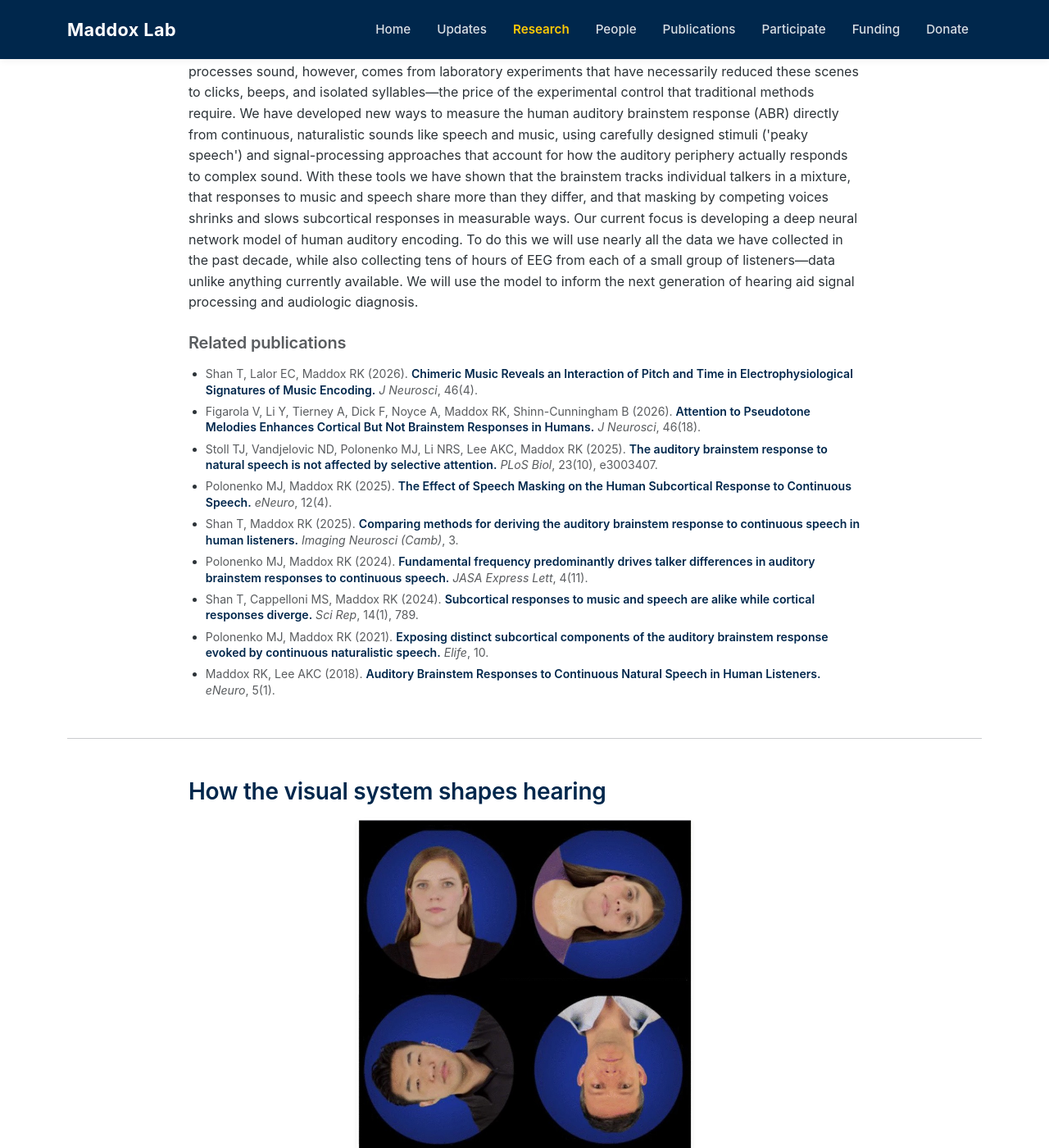
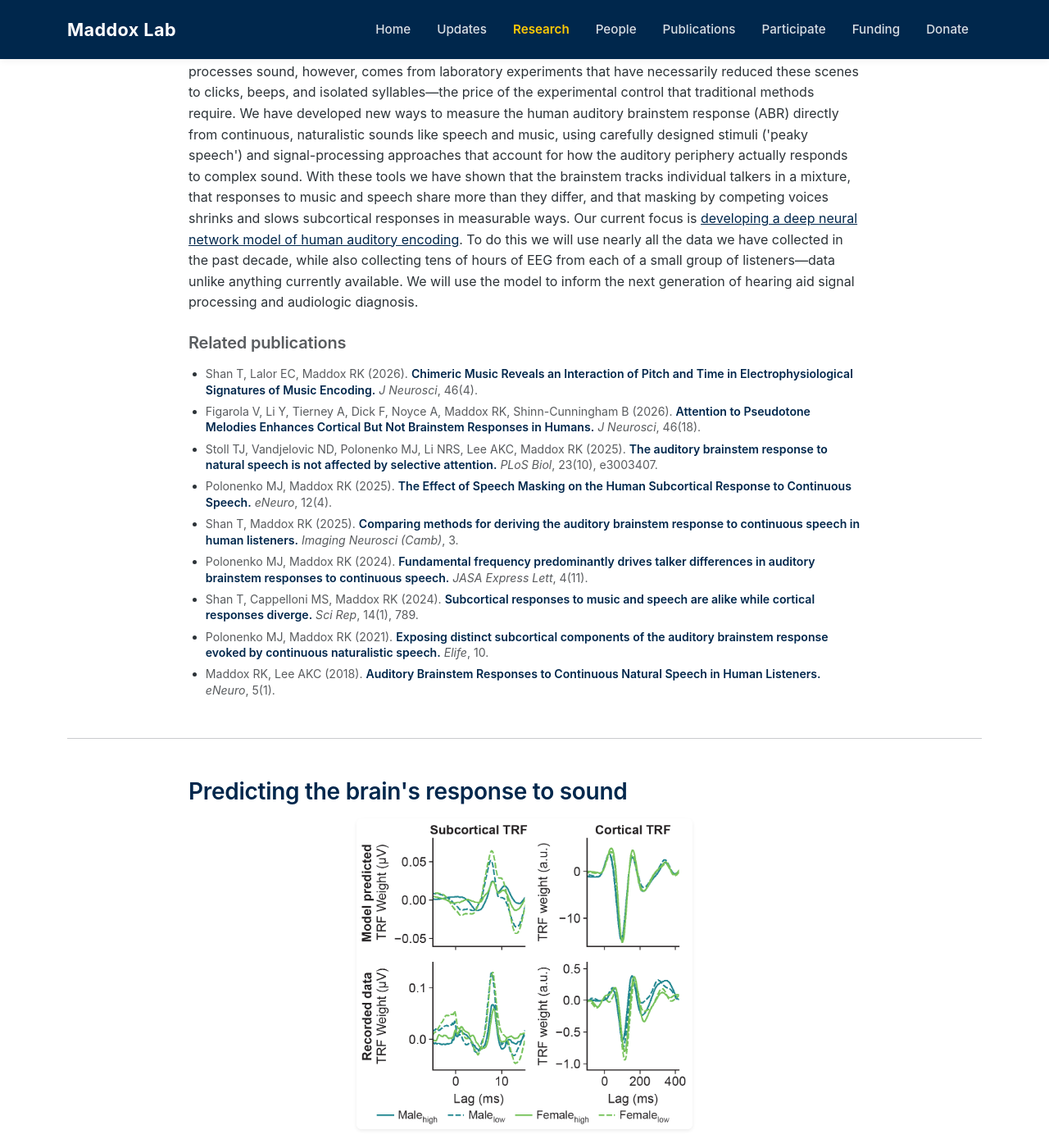
Before and after one commit to rkmaddox/lab_website, a Jekyll site: the page built from research.html, in a window 1280 px wide and 1400 px high, scrolled down 2065 px. Shown: the whole window at 82% size. Built offline with Jekyll 4.4.1, drawn with Linux system fonts in a browser that asks for light colours; some of the changed text lies outside the part shown.

Commit message:
Add research area on modeling the brain's EEG response to sound
Add anchor ids to research areas so they can be linked to directly, with
scroll offset for the sticky navbar, and link to the new area from the
natural-sounds encoding description.

```diff
--- a/_includes/research-card.html
+++ b/_includes/research-card.html
@@ -1,4 +1,4 @@
-<div class="mb-5">
+<div class="mb-5 research-area" id="{{ include.area.id | default: include.area.title | slugify }}">
   <div class="content-narrow">
     <h3 class="mb-3">{{ include.area.title }}</h3>
     {% if include.area.image != "" %}
--- a/_sass/custom.scss
+++ b/_sass/custom.scss
@@ -175,6 +175,16 @@ p {
   border-top-right-radius: 0.5rem;
 }
 
+// --- Research area anchors -------------------------------------------------
+// Each research area gets an id slugified from its title so areas can be
+// linked to directly (e.g. /research/#predicting-the-brains-response-to-sound).
+// The navbar is sticky-top, so offset the scroll target to keep the heading
+// clear of it.
+
+.research-area {
+  scroll-margin-top: 5rem;
+}
+
 // --- Research page publication list ----------------------------------------
 // Compact bulleted list used under research area descriptions.
 // Separate from the publications page, which uses Bootstrap list-group.
```
Also changed, not shown: _data/research.yml (+38 -2 lines), assets/images/research/brain-response-model.png (added).
